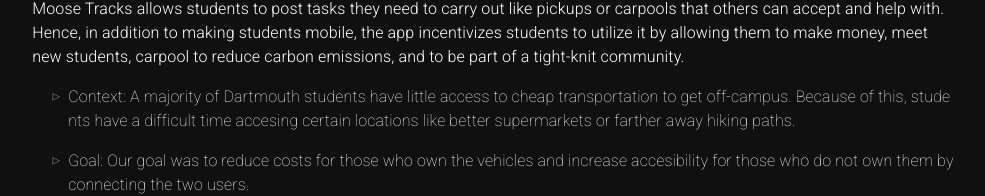
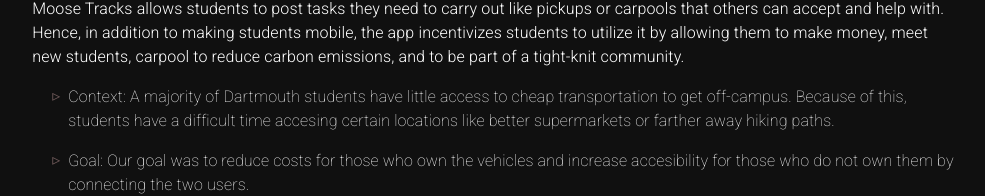
Before and after one commit to mpmora00/personal_website_v2, a React (Vite) app: page /#/projects/digitaldesign in a window 1280 px wide. Shown: the part 1616-1812 px from the top of the page, without its empty margins (147-1132 px from the left). Built offline with nearby package versions, Linux system fonts and the light colour scheme.

Commit message:
Updating job description

```diff
--- a/src/components/common/StyledBulledPoints.module.scss
+++ b/src/components/common/StyledBulledPoints.module.scss
@@ -1,6 +1,5 @@
 .listItems {
     overflow-wrap: break-word;
-    word-break: break-all;
 
     &:before {
         color: var(--secondary-dark);
--- a/src/information/JobsList.ts
+++ b/src/information/JobsList.ts
@@ -27,7 +27,8 @@
       url: 'https://iterative.health/',
       time: 'Mar 2024 - Present',
       description: [
-        "Transitioned to a new role building an in-house annotations system for high-quality labeling of colonoscopy videos."
+        "Building an in-house platform with two main functions: labeling colonoscopy videos and automating the collection and analysis of patient records.",
+        "Automating the process of gathering and analyzing patient records to speed up the creation of Clinical Study Reports to identify patients who are more likely to qualify for trials, which will help increase the number of participants."
       ]
     },
   ],
```
